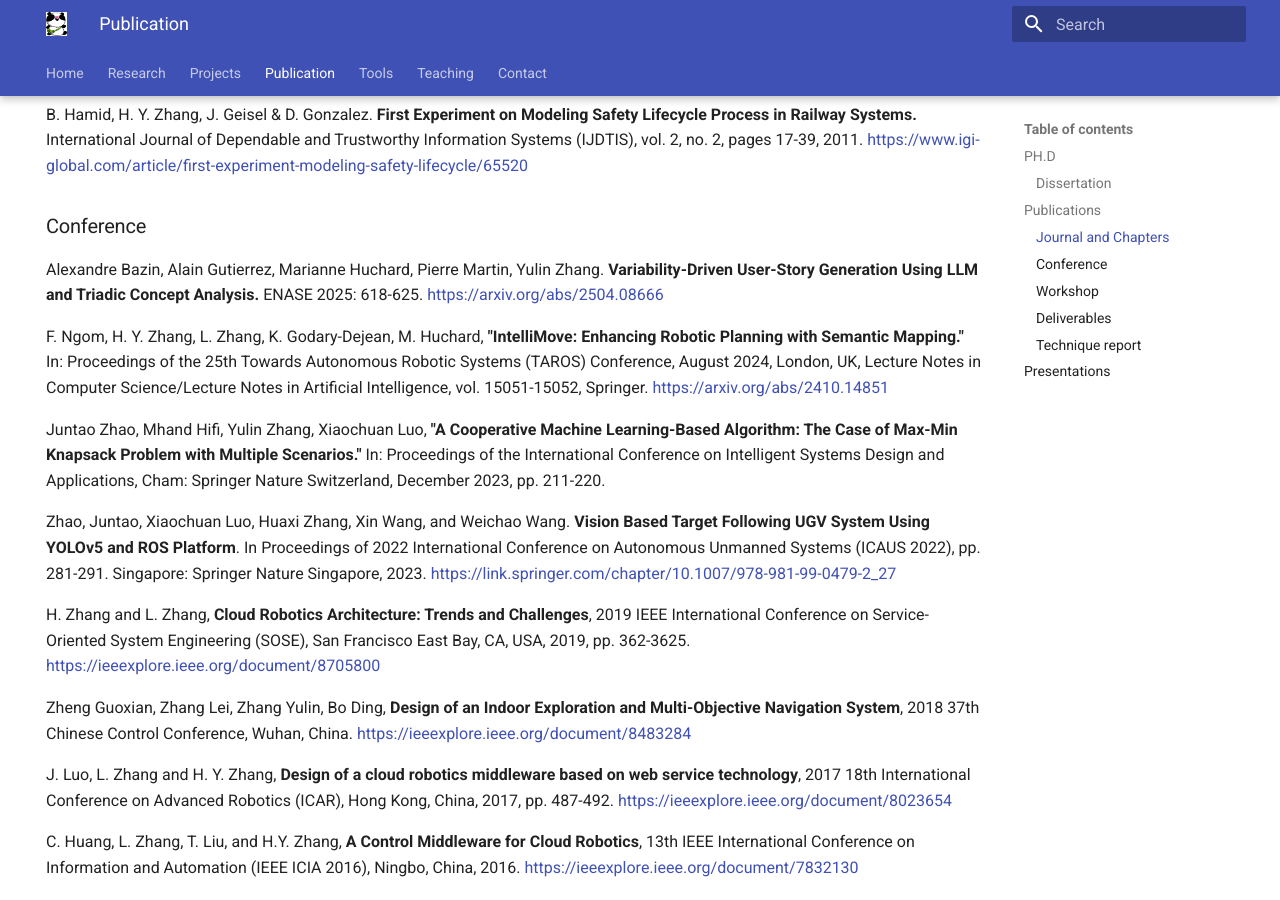
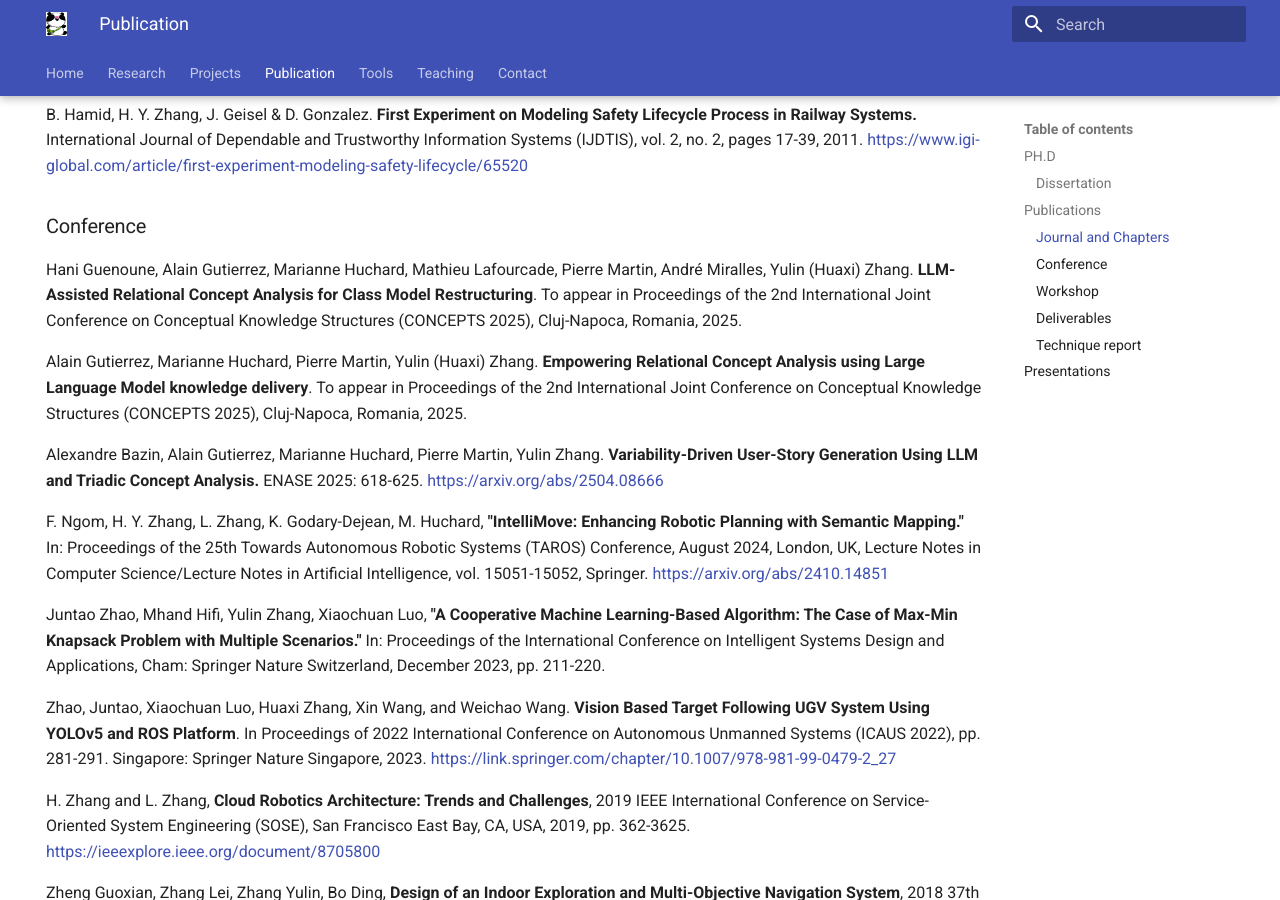
Before and after one commit to yulinz888888/yulinz888888.github.io, an MkDocs documentation site: the page built from docs/publications.md, in a window 1280 px wide and 900 px high, scrolled down 1262 px. Built offline with MkDocs 1.6.1 and Material for MkDocs 9.7.7, drawn with Linux system fonts in a browser that asks for light colours.

Commit message:
Update publication references for CONCEPTS 2025 conference

```diff
--- a/docs/publications.md
+++ b/docs/publications.md
@@ -41,6 +41,10 @@ Trustworthy Information Systems (IJDTIS), vol. 2, no. 2, pages 17-39, 2011. [htt
 
 
 ### Conference
+
+Hani Guenoune, Alain Gutierrez, Marianne Huchard, Mathieu Lafourcade, Pierre Martin, André Miralles, Yulin (Huaxi) Zhang. **LLM-Assisted Relational Concept Analysis for Class Model Restructuring**. To appear in Proceedings of the 2nd International Joint Conference on Conceptual Knowledge Structures (CONCEPTS 2025), Cluj-Napoca, Romania, 2025.
+
+Alain Gutierrez, Marianne Huchard, Pierre Martin, Yulin (Huaxi) Zhang. **Empowering Relational Concept Analysis using Large Language Model knowledge delivery**. To appear in Proceedings of the 2nd International Joint Conference on Conceptual Knowledge Structures (CONCEPTS 2025), Cluj-Napoca, Romania, 2025.
 
 Alexandre Bazin, Alain Gutierrez, Marianne Huchard, Pierre Martin, Yulin Zhang. **Variability-Driven User-Story Generation Using LLM and Triadic Concept Analysis.** ENASE 2025: 618-625. [https://arxiv.org/abs/2504.08666](https://arxiv.org/abs/2504.08666)
 
```
